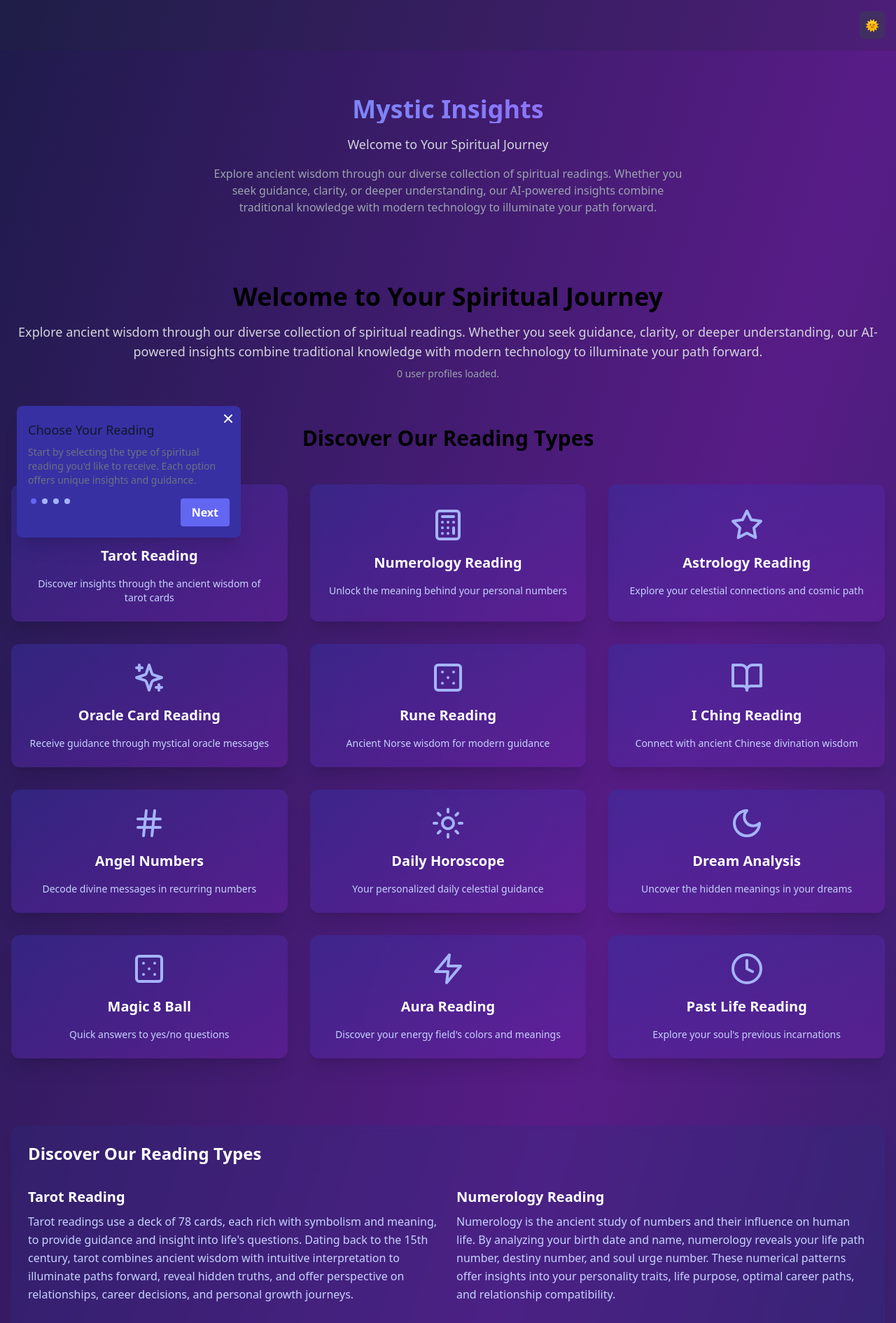
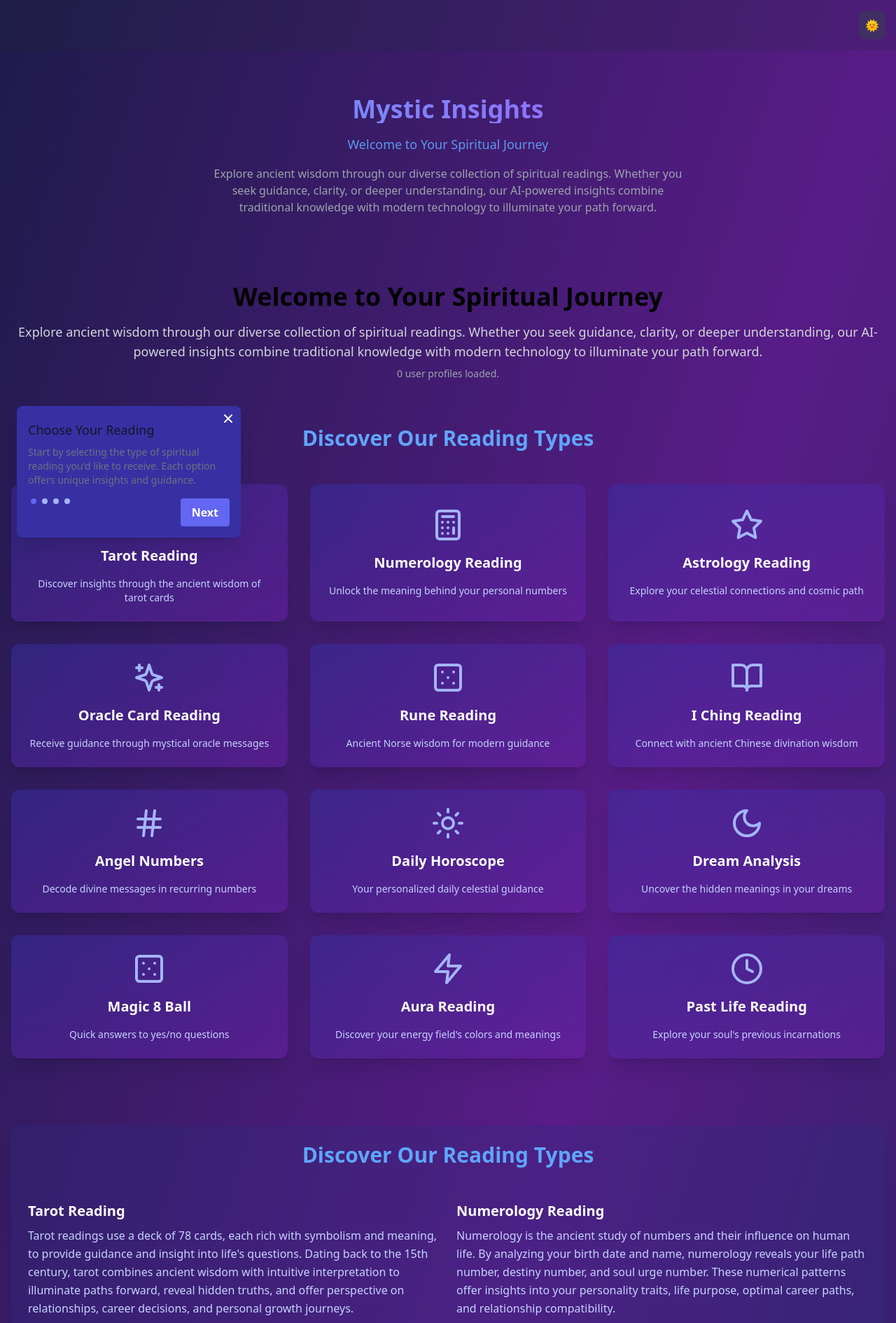
Before and after one commit to vigourpt/mysticballs, a React (Vite) app: page / in a window 1280 px wide. Shown: the top 1890 px of the page at 70% size. Built offline with nearby package versions, Linux system fonts and the light colour scheme; no server answers; the database is empty.

Commit message:
Update heading colors to match design with blue-400

```diff
--- a/src/App.tsx
+++ b/src/App.tsx
@@ -177,7 +177,7 @@ const App: React.FC = () => {
           <h1 className="text-4xl font-bold mb-4 bg-gradient-to-r from-blue-400 to-purple-500 bg-clip-text text-transparent">
             Mystic Insights
           </h1>
-          <p className={`text-lg ${isDarkMode ? 'text-gray-300' : 'text-gray-700'}`}>
+          <p className={`text-lg text-blue-400 ${isDarkMode ? 'text-opacity-90' : 'text-opacity-100'}`}>
             Welcome to Your Spiritual Journey
           </p>
           <p className={`mt-4 max-w-2xl mx-auto ${isDarkMode ? 'text-gray-400' : 'text-gray-600'}`}>
--- a/src/components/ReadingSelector.tsx
+++ b/src/components/ReadingSelector.tsx
@@ -10,7 +10,7 @@ interface Props {
 const ReadingSelector: React.FC<Props> = ({ READING_TYPES, handleReadingTypeSelect, isDarkMode }) => {
   return (
     <section id="reading-types">
-      <h2 className="text-3xl font-bold text-center mb-12">Discover Our Reading Types</h2>
+      <h2 className="text-3xl font-bold text-center mb-12 text-blue-400">Discover Our Reading Types</h2>
       <div>
         <div className="grid grid-cols-1 md:grid-cols-2 lg:grid-cols-3 gap-8">
           {READING_TYPES.map((type) => {
--- a/src/components/ReadingTypeInfo.tsx
+++ b/src/components/ReadingTypeInfo.tsx
@@ -62,9 +62,7 @@ const ReadingTypeInfo: React.FC<Props> = ({ isDarkMode }) => {
         ? 'bg-indigo-900/30 backdrop-blur-sm'
         : 'bg-white/80 backdrop-blur-sm'
     } shadow-xl space-y-8`}>
-      <h2 className={`text-2xl font-semibold mb-6 ${
-        isDarkMode ? 'text-white' : 'text-gray-800'
-      }`}>
+      <h2 className={`text-3xl font-bold text-center mb-12 text-blue-400`}>
         Discover Our Reading Types
       </h2>
       <div className="grid grid-cols-1 md:grid-cols-2 gap-6">
```
